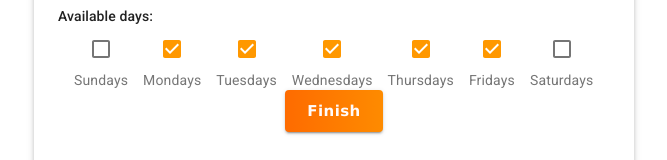
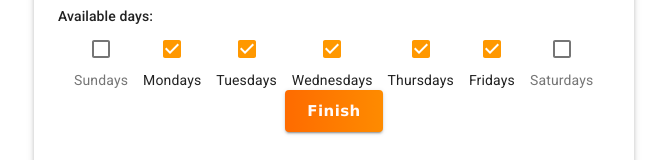
Before and after one commit to hatchways/team-phoenix, a React (Create React App) app in the folder client/: page /availability in a window 1280 px wide. Shown: the part 385-545 px from the top of the page, without its empty margins (306-973 px from the left). Built offline with nearby package versions, Linux system fonts and the light colour scheme.

Commit message:
Days look better

```diff
--- a/client/src/component/AvailabilityWidget.js
+++ b/client/src/component/AvailabilityWidget.js
@@ -163,14 +163,21 @@ const AvailabilityWidget = (props) => {
                         <Grid item sm>
                             <ButtonGroup size="large" color="primary">
                                 {Object.keys(daysSelected).map((day) => (
+
                                         <FormControlLabel
                                         value={day}
                                         control={<Checkbox color="primary" />}
-                                    label={<Typography variant="body2" color="textSecondary">{day}</Typography>}
+                                        label={(() => {
+                                            switch (daysSelected[day]) {
+                                            case true: return (<Typography variant="body2" color="textPrimary">{day}</Typography>);
+                                            default: return (<Typography variant="body2" color="textSecondary">{day}</Typography>);
+                                            }
+                                        })()}
                                         labelPlacement="bottom"
                                         checked={daysSelected[day]}
                                         onChange={handleDayToggle}
                                         />
+
                                  ))}
                             </ButtonGroup>
                         </Grid>
```
Lines whose indentation alone changed are shown as unchanged.
